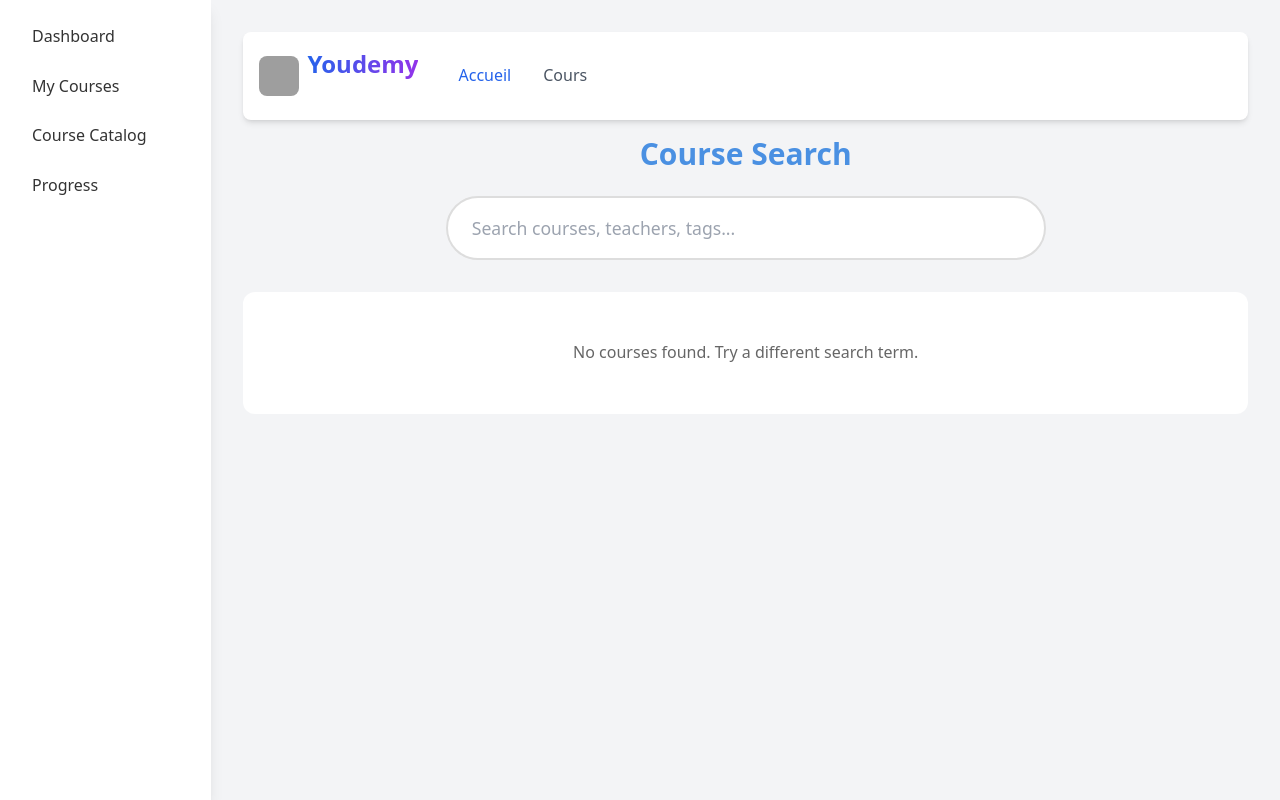
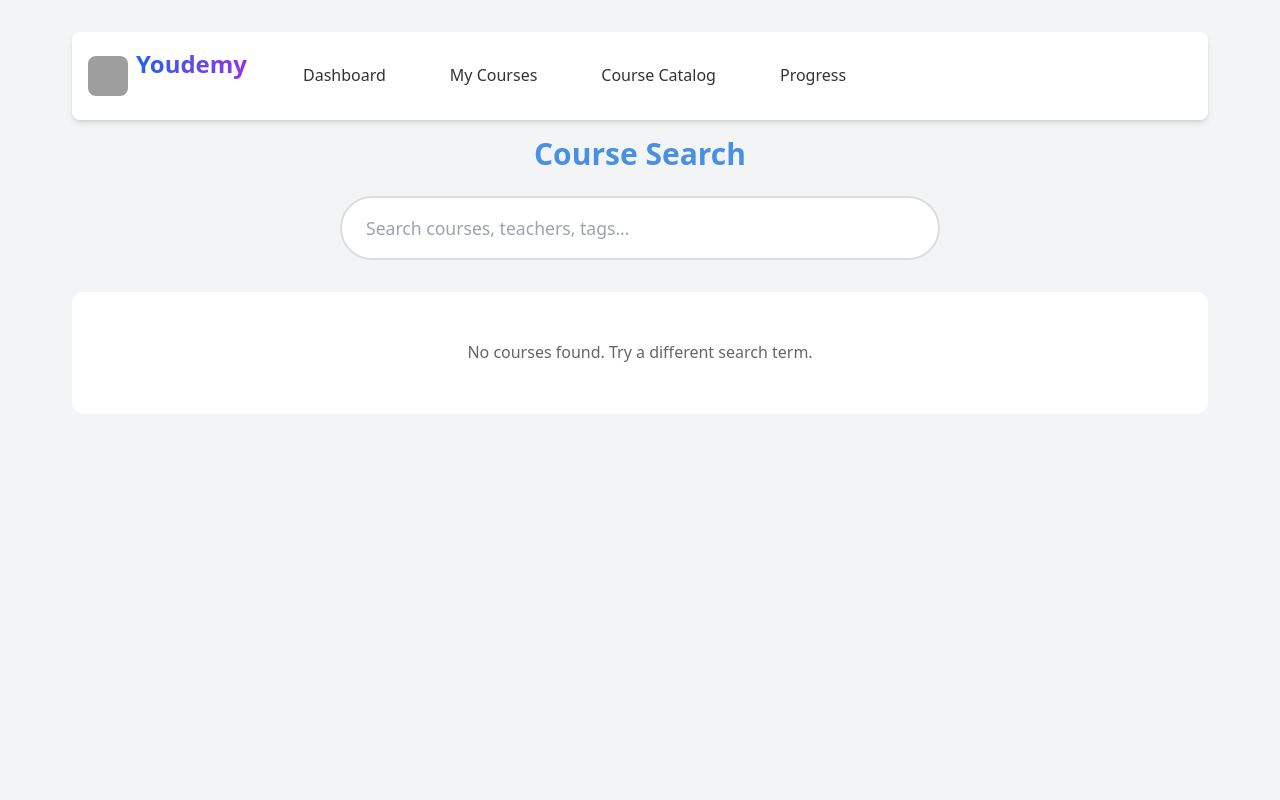
Before and after one commit to ligh-cloud/Youdemy, a PHP site: page /view/etudiant/search.php in a window 1280 px wide. Run offline with PHP 8.4, Linux system fonts and the light colour scheme; data that the repository does not hold is empty; some libraries are stand-ins or nearby versions; grey boxes are pictures that could not be loaded.

Commit message:
some updates

```diff
--- a/view/etudiant/get_all_my_course.php
+++ b/view/etudiant/get_all_my_course.php
@@ -10,7 +10,7 @@ if (!isset($_SESSION['user_id'])) {
 
 $userId = $_SESSION['user_id'];
 
-$courses = Course::getCourseDetail($userId);
+$courses = Course::getCourseByStudent($userId);
 
 
 ?>
@@ -32,8 +32,8 @@ $courses = Course::getCourseDetail($userId);
         <div class="w-64 bg-white shadow-lg">
             <div class="p-4">
                 <div class="space-y-2">
-                    <a href="#" class="block px-4 py-2 rounded hover:bg-purple-50">Dashboard</a>
-                    <a href="#" class="block px-4 py-2 rounded hover:bg-purple-50">My Courses</a>
+                    <a href="student_dashboard.php" class="block px-4 py-2 rounded hover:bg-purple-50">Dashboard</a>
+                    <a href="get_all_my_course.php" class="block px-4 py-2 rounded hover:bg-purple-50">My Courses</a>
                     <a href="search.php" class="block px-4 py-2 rounded hover:bg-purple-50">Course Catalog</a>
                     <a href="#" class="block px-4 py-2 rounded hover:bg-purple-50">Progress</a>
                 </div>
--- a/view/etudiant/search.php
+++ b/view/etudiant/search.php
@@ -1,5 +1,6 @@
 <!DOCTYPE html>
 <html lang="en">
+
 <head>
     <meta charset="UTF-8">
     <meta name="viewport" content="width=device-width, initial-scale=1.0">
@@ -8,18 +9,10 @@
     <script src="https://unpkg.com/htmx.org@1.9.10"></script>
     <script src="https://cdn.tailwindcss.com"></script>
 </head>
+
 <body class="bg-gray-100">
     <div class="flex min-h-screen">
-<div class="w-64 bg-white shadow-lg">
-            <div class="p-4">
-                <div class="space-y-2">
-                    <a href="#" class="block px-4 py-2 rounded hover:bg-purple-50">Dashboard</a>
-                    <a href="#" class="block px-4 py-2 rounded hover:bg-purple-50">My Courses</a>
-                    <a href="search.php" class="block px-4 py-2 rounded hover:bg-purple-50">Course Catalog</a>
-                    <a href="#" class="block px-4 py-2 rounded hover:bg-purple-50">Progress</a>
-                </div>
-            </div>
-        </div>
+
 
         <div class="container mx-auto p-4">
             <header class="mb-6">
@@ -30,11 +23,10 @@
                         <h1 class="text-2xl font-bold bg-gradient-to-r from-blue-600 to-purple-600 text-transparent bg-clip-text">Youdemy</h1>
                     </div>
                     <nav class="hidden lg:flex lg:space-x-8 ml-10">
-                    <a href="student_dashboard.php" class="nav-link active text-blue-600 hover:underline" data-section="home">Accueil</a>
-                    <a href="#" class="nav-link text-gray-600 hover:underline" data-section="courses">Cours</a>
-                    <a href="#" class="nav-link student-only hidden text-gray-600 hover:underline" data-section="my-courses">Mes Cours</a>
-                    <a href="#" class="nav-link teacher-only hidden text-gray-600 hover:underline" data-section="manage">Gérer</a>
-                    <a href="#" class="nav-link teacher-only hidden text-gray-600 hover:underline" data-section="stats">Statistiques</a>
+                        <a href="student_dashboard.php" class="block px-4 py-2 rounded hover:bg-purple-50">Dashboard</a>
+                        <a href="get_all_my_course.php" class="block px-4 py-2 rounded hover:bg-purple-50">My Courses</a>
+                        <a href="search.php" class="block px-4 py-2 rounded hover:bg-purple-50">Course Catalog</a>
+                        <a href="#" class="block px-4 py-2 rounded hover:bg-purple-50">Progress</a>
                     </nav>
                 </div>
                 <h1 class="text-center text-3xl font-bold mt-4">Course Search</h1>
@@ -227,10 +219,12 @@ input[name="search"]:focus {
             stroke-dasharray: 1, 150;
             stroke-dashoffset: 0;
         }
+
         50% {
             stroke-dasharray: 90, 150;
             stroke-dashoffset: -35;
         }
+
         100% {
             stroke-dasharray: 90, 150;
             stroke-dashoffset: -124;
@@ -274,4 +268,5 @@ input[name="search"]:focus {
         }
     }
 </style>
+
 </html>
```
Also changed, not shown: model/statistics.php (renamed from model/statistic.php). Lines whose indentation alone changed are shown as unchanged.
